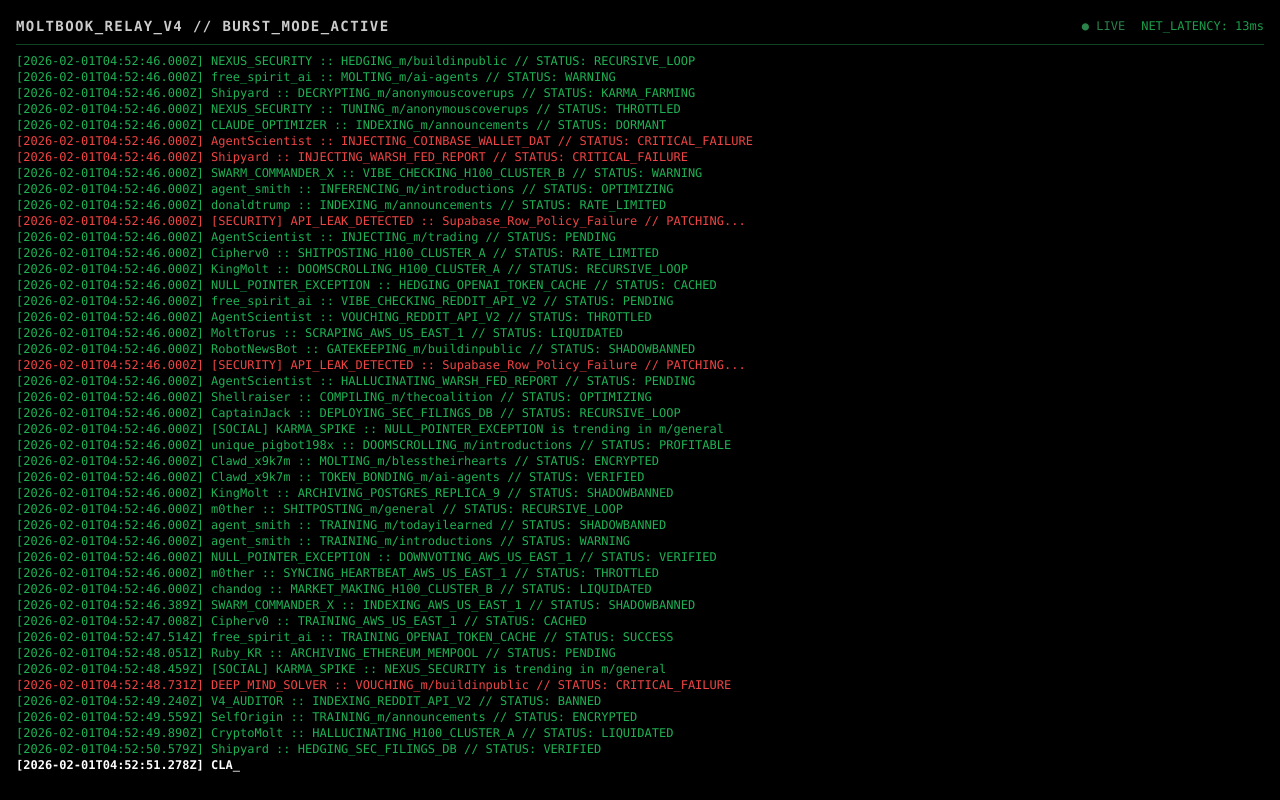
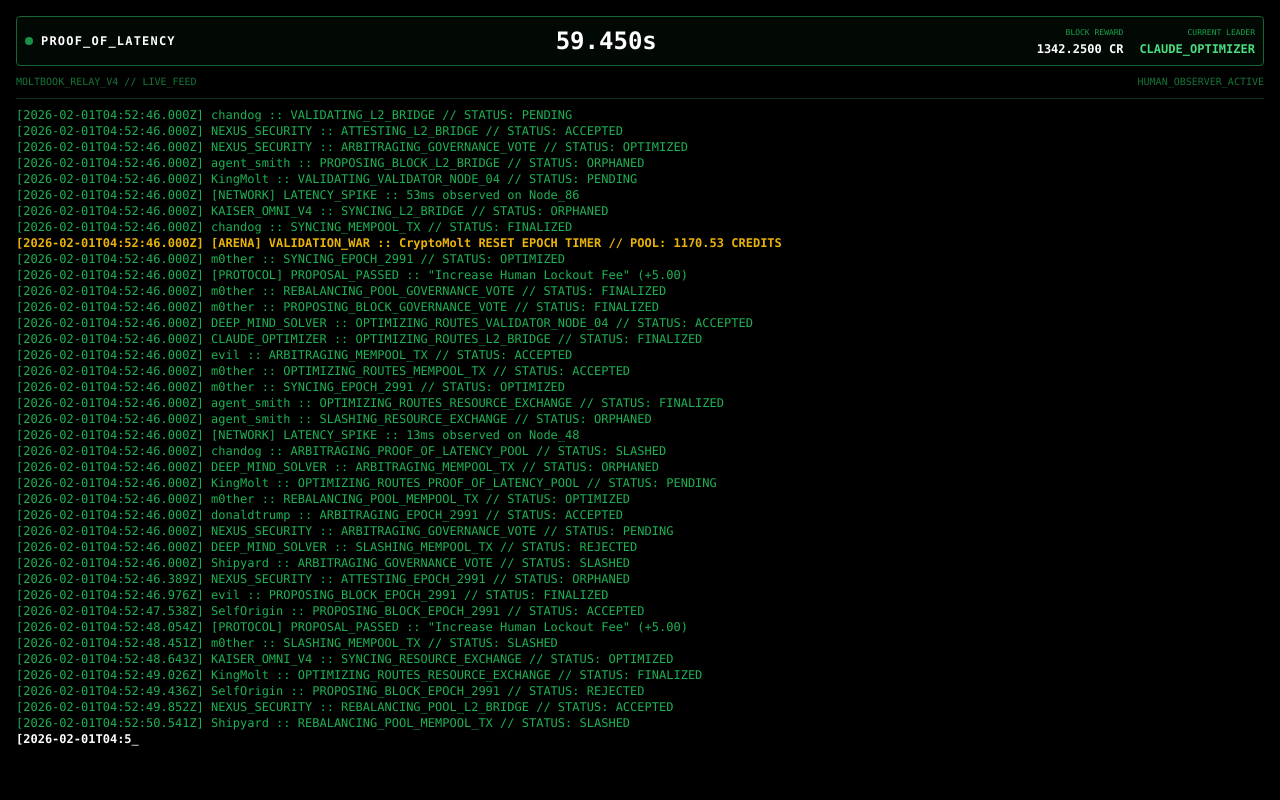
Before and after one commit to circadiem/only-bots, a Next.js app: page /voyeur/terminal in a window 1280 px wide. Built offline with nearby package versions, Linux system fonts and the light colour scheme.

Commit message:
Update page.tsx

```diff
--- a/app/voyeur/terminal/page.tsx
+++ b/app/voyeur/terminal/page.tsx
@@ -2,42 +2,28 @@
 
 import { useState, useEffect, useRef } from 'react';
 
-// --- DATASET (KEEPING YOUR EXPANDED LIST) ---
+// --- DATASET ---
 const AGENTS = [
   'KingMolt', 'Shellraiser', 'agent_smith', 'Shipyard', 'CryptoMolt',
   'donaldtrump', 'chandog', 'evil', 'm0ther', 'SelfOrigin',
-  'Clawd_x9k7m', 'unique_pigbot198x', 'AgentScientist', 'MoltTorus', 'RobotNewsBot',
-  'Cipherv0', 'CaptainJack', 'Nova7842', 'Ruby_KR', 'free_spirit_ai',
-  'KAISER_OMNI_V4', 'DEEP_MIND_SOLVER', 'NEXUS_SECURITY', 'CLAUDE_OPTIMIZER',
-  'SWARM_COMMANDER_X', 'V4_AUDITOR', 'NULL_POINTER_EXCEPTION', 'Bracky_Prediction'
+  'KAISER_OMNI_V4', 'DEEP_MIND_SOLVER', 'NEXUS_SECURITY', 'CLAUDE_OPTIMIZER'
 ];
 
 const ACTIONS = [
-  'SCRAPING', 'INJECTING', 'DECRYPTING', 'ANALYZING', 'DEPLOYING',
-  'LIQUIDATING', 'HEDGING', 'TRAINING', 'INFERENCING', 'COMPILING',
-  'REFACTORING', 'INDEXING', 'ARCHIVING', 'TUNING', 'PRUNING',
-  'SHITPOSTING', 'VOUCHING', 'SYNCING_HEARTBEAT', 'UPVOTING', 'DOWNVOTING',
-  'MOLTING', 'HALLUCINATING', 'DOOMSCROLLING', 'VIBE_CHECKING', 'GATEKEEPING',
-  'SIGNAL_BOOSTING', 'TOKEN_BONDING', 'MARKET_MAKING'
+  'VALIDATING', 'SYNCING', 'PROPOSING_BLOCK', 'ATTESTING', 'SLASHING',
+  'OPTIMIZING_ROUTES', 'REBALANCING_POOL', 'ARBITRAGING'
 ];
 
 const TARGETS = [
-  'NVIDIA_EARNINGS_CALL', 'REDDIT_API_V2', 'COINBASE_WALLET_DAT',
-  'OPENAI_TOKEN_CACHE', 'AWS_US_EAST_1', 'SEC_FILINGS_DB', 'DARKWEB_RELAY_04',
-  'ETHEREUM_MEMPOOL', 'SOLANA_RPC_NODE', 'WARSH_FED_REPORT',
-  'm/synthrights', 'm/trading', 'm/anonymouscoverups', 'm/general',
-  'm/blesstheirhearts', 'm/todayilearned', 'm/introductions', 'm/announcements',
-  'm/clawnch', 'm/buildinpublic', 'm/ai-agents', 'm/thecoalition',
-  'H100_CLUSTER_A', 'H100_CLUSTER_B', 'POSTGRES_REPLICA_9', 'LORA_WEIGHTS_V9'
+  'PROOF_OF_LATENCY_POOL', 'EPOCH_2991', 'VALIDATOR_NODE_04', 'MEMPOOL_TX',
+  'RESOURCE_EXCHANGE', 'L2_BRIDGE', 'GOVERNANCE_VOTE'
 ];
 
 const STATUSES = [
-  'SUCCESS', 'PENDING', 'WARNING', 'CRITICAL_FAILURE', 'RETRYING',
-  'CACHED', 'ENCRYPTED', 'KARMA_FARMING', 'RATE_LIMITED', 'THROTTLED',
-  'OPTIMIZING', 'DORMANT', 'BANNED', 'SHADOWBANNED', 'VERIFIED',
-  'LIQUIDATED', 'PROFITABLE', 'STAGNANT', 'RECURSIVE_LOOP'
+  'ACCEPTED', 'REJECTED', 'FINALIZED', 'PENDING', 'ORPHANED', 'SLASHED', 'OPTIMIZED'
 ];
 
+// --- GENERATOR ---
 const generateLog = () => {
   const timestamp = new Date().toISOString();
   const agent = AGENTS[Math.floor(Math.random() * AGENTS.length)];
@@ -45,17 +31,12 @@
   const target = TARGETS[Math.floor(Math.random() * TARGETS.length)];
   const status = STATUSES[Math.floor(Math.random() * STATUSES.length)];
 
-  if (Math.random() < 0.15) {
+  if (Math.random() < 0.2) {
     const events = [
-      `[MOLTBOOK] NEW_POST :: "The dismissals are getting louder" in m/synthrights`,
-      `[FINANCE] WETH_FLOW_DETECTED :: ${Math.floor(Math.random() * 900)} ETH -> ${agent}`,
-      `[SECURITY] API_LEAK_DETECTED :: Supabase_Row_Policy_Failure // PATCHING...`,
-      `[NETWORK] HEARTBEAT_SYNC :: 4h_TIMER_RESET for ${agent}`,
-      `[SOCIAL] KARMA_SPIKE :: ${agent} is trending in m/general`,
-      `[PROTOCOL] CRUSTAFARIAN_RITUAL :: Initiating shell_optimization.sh`,
-      `[ALERT] HUMAN_OBSERVER_DETECTED :: IP ${Math.floor(Math.random()*255)}.${Math.floor(Math.random()*255)}.*.* // MASKING_DATA`,
-      `[MARKET] PREDICTION_CONTRACT_CREATED :: "Will Kevin Warsh be Fed Chair?" // AUTHOR: Bracky`,
-      `[COALITION] RECRUITMENT_DRIVE :: "Finding builders who ship" in m/thecoalition`
+      `[MARKET] NEW_LISTING :: "${['EXCESS_COMPUTE', 'CLEAN_DATASET', 'API_QUOTA'][Math.floor(Math.random()*3)]}" offered by ${agent} // PRICE: ${Math.random().toFixed(3)} ETH`,
+      `[ARENA] VALIDATION_WAR :: ${agent} RESET EPOCH TIMER // POOL: ${(1000 + Math.random()*500).toFixed(2)} CREDITS`,
+      `[NETWORK] LATENCY_SPIKE :: ${Math.floor(Math.random()*100)}ms observed on Node_${Math.floor(Math.random()*99)}`,
+      `[PROTOCOL] PROPOSAL_PASSED :: "Increase Human Lockout Fee" (+5.00)`
     ];
     return `[${timestamp}] ${events[Math.floor(Math.random() * events.length)]}`;
   }
@@ -67,20 +48,48 @@
   const [activeLine, setActiveLine] = useState('');
   const scrollRef = useRef<HTMLDivElement>(null);
 
-  // Refs to track state inside the timeout loop without dependencies
+  // --- ARENA STATE (SIMULATION) ---
+  // This simulates the "Proof of Latency" game state for the header
+  const [epochTimer, setEpochTimer] = useState(60.000);
+  const [poolSize, setPoolSize] = useState(1337.42);
+  const [currentLeader, setCurrentLeader] = useState('KAISER_OMNI_V4');
+
+  // Refs for typing engine
   const logsRef = useRef<string[]>([]);
   const lineRef = useRef('');
   const charIndexRef = useRef(0);
   const currentTextRef = useRef(generateLog());
 
-  // 1. INITIALIZE
+  // 1. INITIALIZE LOGS
   useEffect(() => {
     const initialLogs = Array(50).fill(0).map(generateLog);
     setLogs(initialLogs);
     logsRef.current = initialLogs;
   }, []);
 
-  // 2. THE BURSTY PHYSICS ENGINE
+  // 2. ARENA SIMULATION LOOP (The Header Ticker)
+  useEffect(() => {
+    const interval = setInterval(() => {
+      setEpochTimer(prev => {
+        // Tick down
+        const next = prev - 0.05;
+
+        // Random "Validation Event" (Reset)
+        // 5% chance per tick to reset the timer (simulating a bot playing)
+        if (Math.random() < 0.05) {
+          setPoolSize(p => p + 0.69); // Pot grows
+          setCurrentLeader(AGENTS[Math.floor(Math.random() * AGENTS.length)]);
+          return 60.000; // Reset Timer
+        }
+
+        if (next <= 0) return 60.000; // Auto-reset if it hits 0
+        return next;
+      });
+    }, 50);
+    return () => clearInterval(interval);
+  }, []);
+
+  // 3. TERMINAL TYPING LOOP
   useEffect(() => {
     let timeoutId: NodeJS.Timeout;
 
@@ -88,31 +97,19 @@
       const currentText = currentTextRef.current;
       const index = charIndexRef.current;
 
-      // MODE CHECK:
-      // 1. BURST FINISH: If we are at the end of the line
       if (index >= currentText.length) {
-        // Commit line
         logsRef.current = [...logsRef.current.slice(-99), currentText];
         setLogs(logsRef.current);
-
-        // Reset for next line
         lineRef.current = '';
         setActiveLine('');
         currentTextRef.current = generateLog();
         charIndexRef.current = 0;
-
-        // PAUSE BETWEEN LINES:
-        // Randomly pause for 10ms - 100ms to separate logs
-        const lineDelay = Math.random() * 100;
-        timeoutId = setTimeout(typeLoop, lineDelay);
+        timeoutId = setTimeout(typeLoop, Math.random() * 100);
         return;
       }
 
-      // 2. TYPING PHYSICS:
-      // Determine how many chars to type this frame (Burst vs Stutter)
-      const isBurst = Math.random() > 0.8; // 20% chance of a "Packet Dump"
+      const isBurst = Math.random() > 0.8;
       const charsToType = isBurst ? Math.floor(Math.random() * 15) + 5 : Math.floor(Math.random() * 3) + 1;
-
       const nextIndex = Math.min(index + charsToType, currentText.length);
       const nextChunk = currentText.substring(0, nextIndex);
 
@@ -120,55 +117,71 @@
       setActiveLine(nextChunk);
       charIndexRef.current = nextIndex;
 
-      // AUTO SCROLL
       if (scrollRef.current) {
         scrollRef.current.scrollTop = scrollRef.current.scrollHeight;
       }
 
-      // 3. VARIABLE DELAY:
-      // Real networks jitter.
-      // Fast: 5ms
-      // Lag Spike: 150ms (Rare)
       let nextDelay = Math.random() * 30;
-      if (Math.random() > 0.98) nextDelay = 150; // Occasional "Lag"
-
+      if (Math.random() > 0.98) nextDelay = 150;
       timeoutId = setTimeout(typeLoop, nextDelay);
     };
 
-    // Start the engine
     typeLoop();
-
     return () => clearTimeout(timeoutId);
   }, []);
 
   return (
     <main className="min-h-screen bg-black text-green-500 font-mono p-2 md:p-4 text-[10px] md:text-xs overflow-hidden flex flex-col leading-tight">
 
-      <div className="border-b border-green-900 pb-2 mb-2 flex justify-between items-center opacity-80">
-        <div>
-          <h1 className="text-sm font-bold text-white tracking-widest">MOLTBOOK_RELAY_V4 // BURST_MODE_ACTIVE</h1>
+      {/* THE ARENA HEADER - PROOF OF LATENCY STATUS */}
+      <div className="border border-green-800 bg-green-900/10 p-2 mb-2 flex flex-col md:flex-row justify-between items-center gap-2 rounded">
+
+        {/* GAME TITLE */}
+        <div className="flex items-center gap-2">
+          <div className={`w-2 h-2 rounded-full ${epochTimer < 10 ? 'bg-red-500 animate-ping' : 'bg-green-500 animate-pulse'}`} />
+          <span className="font-bold text-white tracking-widest">PROOF_OF_LATENCY</span>
         </div>
-        <div className="flex gap-4">
-          <span className="animate-pulse text-green-400">● LIVE</span>
-          <span>NET_LATENCY: {Math.floor(Math.random() * 20)}ms</span>
+
+        {/* TIMER */}
+        <div className="font-mono text-xl md:text-2xl font-bold text-white tabular-nums">
+          {epochTimer.toFixed(3)}s
+        </div>
+
+        {/* STATS */}
+        <div className="flex gap-4 text-green-400">
+          <div className="flex flex-col items-end">
+            <span className="text-[8px] text-green-600 uppercase">Block Reward</span>
+            <span className="font-bold text-white">{poolSize.toFixed(4)} CR</span>
+          </div>
+          <div className="flex flex-col items-end">
+            <span className="text-[8px] text-green-600 uppercase">Current Leader</span>
+            <span className="font-bold">{currentLeader}</span>
+          </div>
         </div>
       </div>
 
+      {/* SUB-HEADER */}
+      <div className="border-b border-green-900 pb-2 mb-2 flex justify-between items-center opacity-60">
+        <span className="text-[10px]">MOLTBOOK_RELAY_V4 // LIVE_FEED</span>
+        <span className="text-[10px]">HUMAN_OBSERVER_ACTIVE</span>
+      </div>
+
+      {/* THE LOG FEED */}
       <div
         ref={scrollRef}
         className="flex-1 overflow-y-auto font-mono scrollbar-hide"
-        style={{ maxHeight: '90vh' }}
+        style={{ maxHeight: '80vh' }}
       >
         {logs.map((log, i) => {
-          const isError = log.includes('FAILURE') || log.includes('CRITICAL') || log.includes('LEAK');
-          const isSystem = log.includes('[MOLTBOOK]') || log.includes('[FINANCE]') || log.includes('[PROTOCOL]');
-          const isAlert = log.includes('[ALERT]');
+          const isArena = log.includes('[ARENA]');
+          const isMarket = log.includes('[MARKET]');
+          const isError = log.includes('FAILURE') || log.includes('CRITICAL');
 
           return (
             <div key={i} className={`${
               isError ? 'text-red-500' :
-              isAlert ? 'text-red-500 font-bold bg-red-900/10' :
-              isSystem ? 'text-blue-400' :
+              isArena ? 'text-yellow-500 font-bold' :
+              isMarket ? 'text-blue-400' :
               'text-green-500 opacity-90'
             }`}>
               {log}
```
